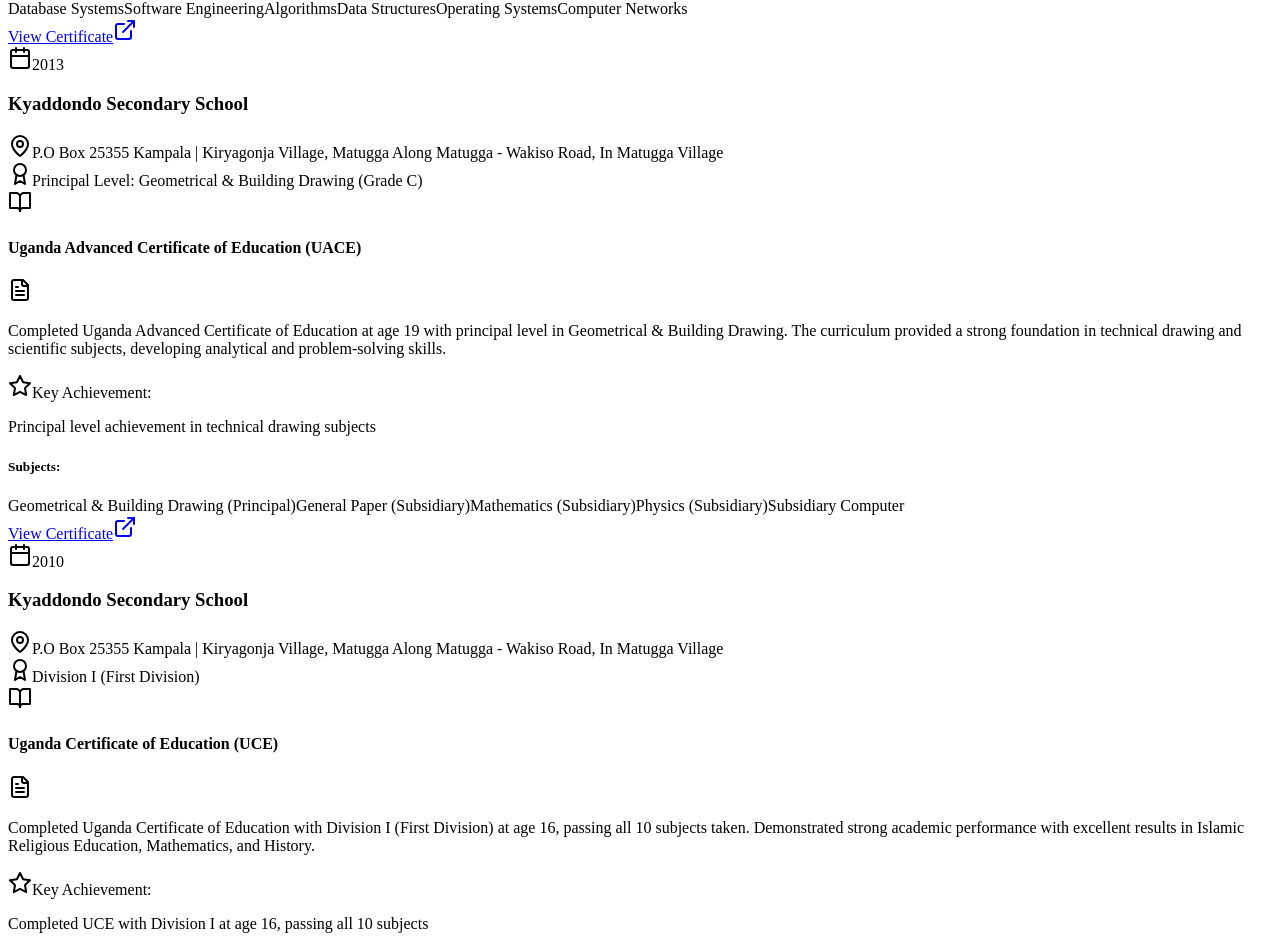
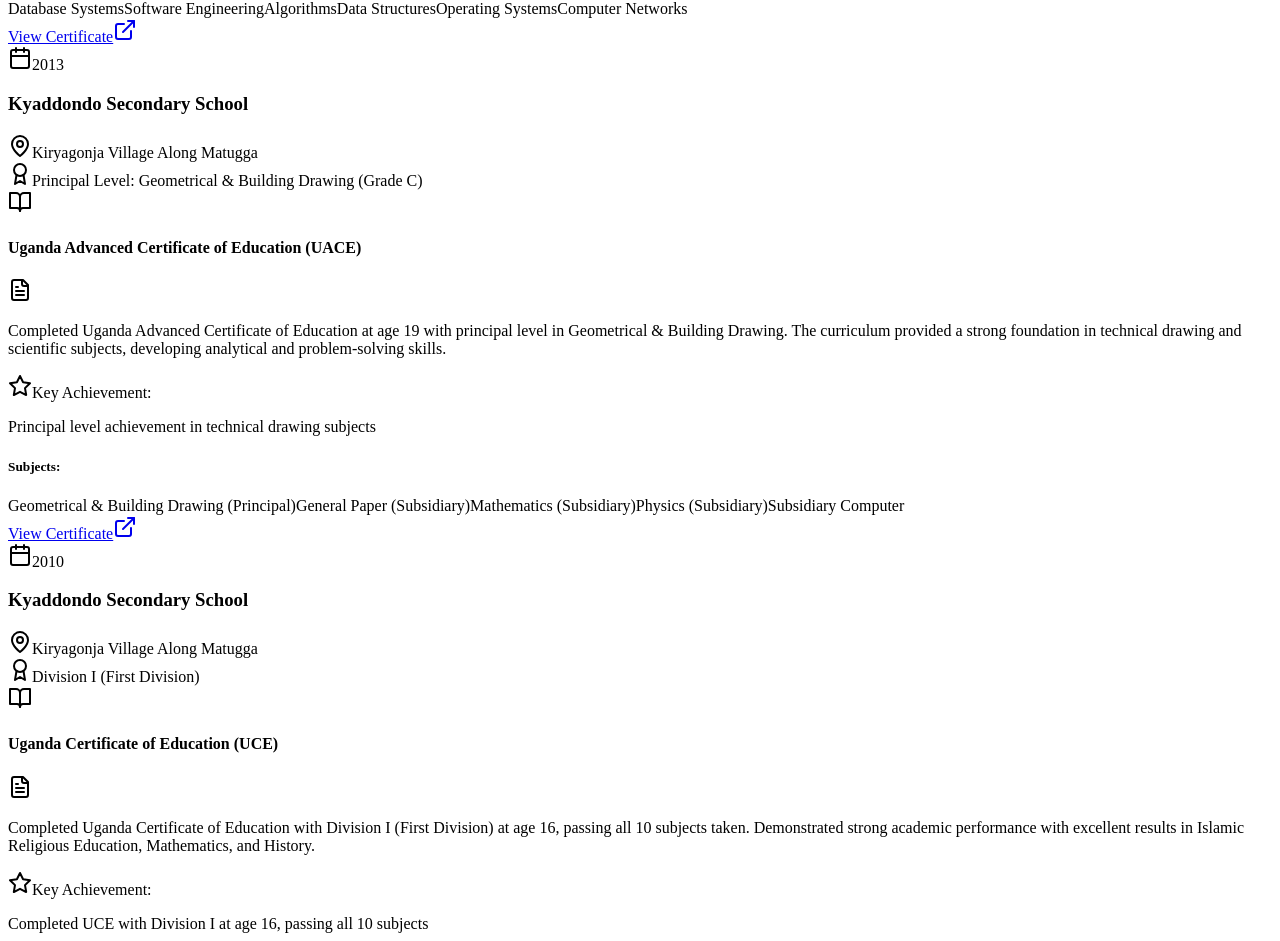
Before and after one commit to abdallahddumbakato/my-portfolio, a Next.js app: page /Education in a window 1280 px wide. Shown: the part 893-1834 px from the top of the page. Built offline with nearby package versions, Linux system fonts and the light colour scheme.

Commit message:
Update Education.tsx

```diff
--- a/src/pages/Education.tsx
+++ b/src/pages/Education.tsx
@@ -45,7 +45,7 @@ const Education = () => {
 		},
 		{
 			school: "Kyaddondo Secondary School",
-			location: "P.O Box 25355 Kampala | Kiryagonja Village, Matugga Along Matugga - Wakiso Road, In Matugga Village",
+			location: "Kiryagonja Village Along Matugga",
 			duration: "2013",
 			degree: "Uganda Advanced Certificate of Education (UACE)",
 			grade: "Principal Level: Geometrical & Building Drawing (Grade C)",
@@ -63,7 +63,7 @@ const Education = () => {
 		},
 		{
 			school: "Kyaddondo Secondary School",
-			location: "P.O Box 25355 Kampala | Kiryagonja Village, Matugga Along Matugga - Wakiso Road, In Matugga Village",
+			location: "Kiryagonja Village Along Matugga",
 			duration: "2010",
 			degree: "Uganda Certificate of Education (UCE)",
 			grade: "Division I (First Division)",
```
